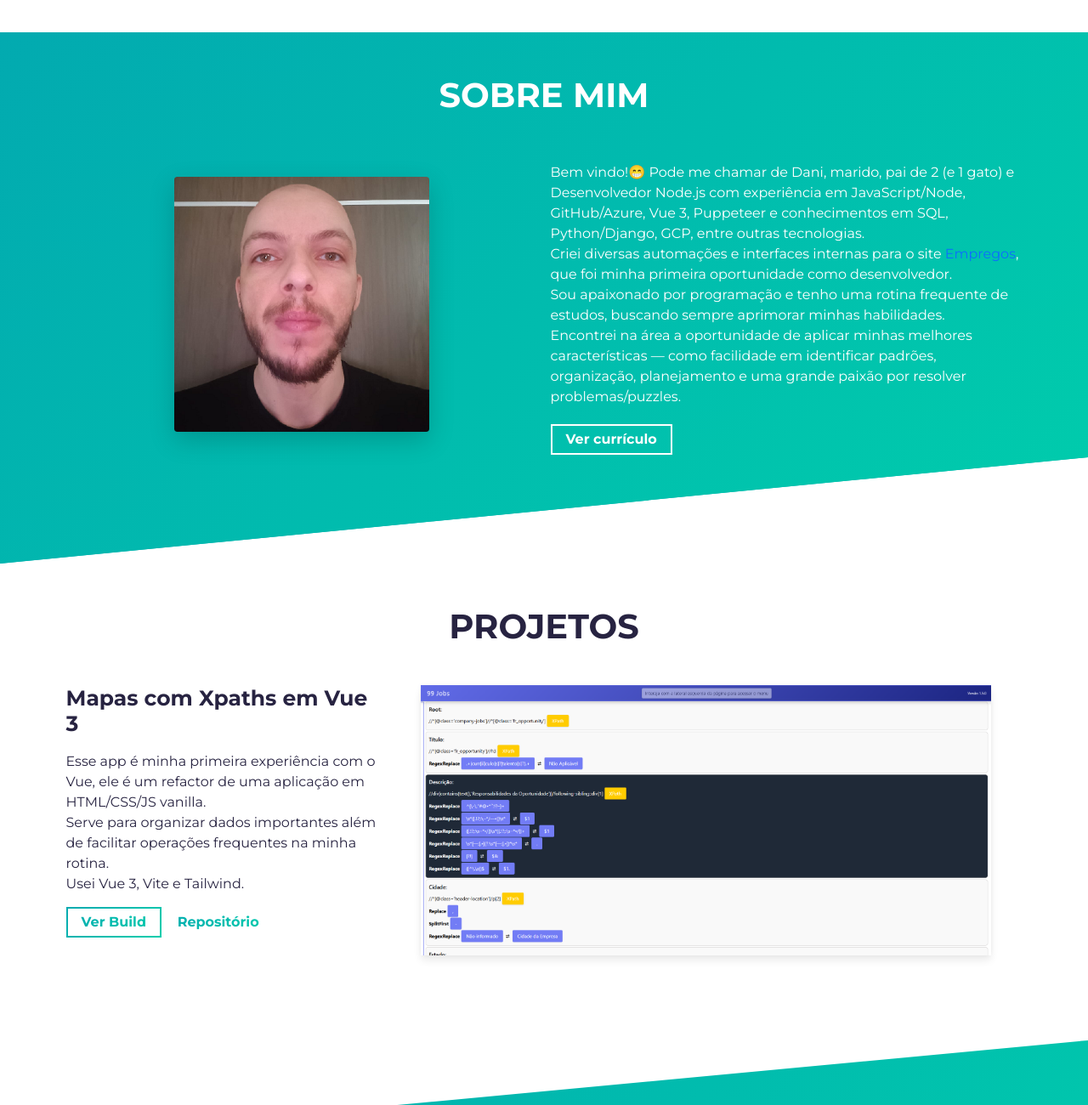
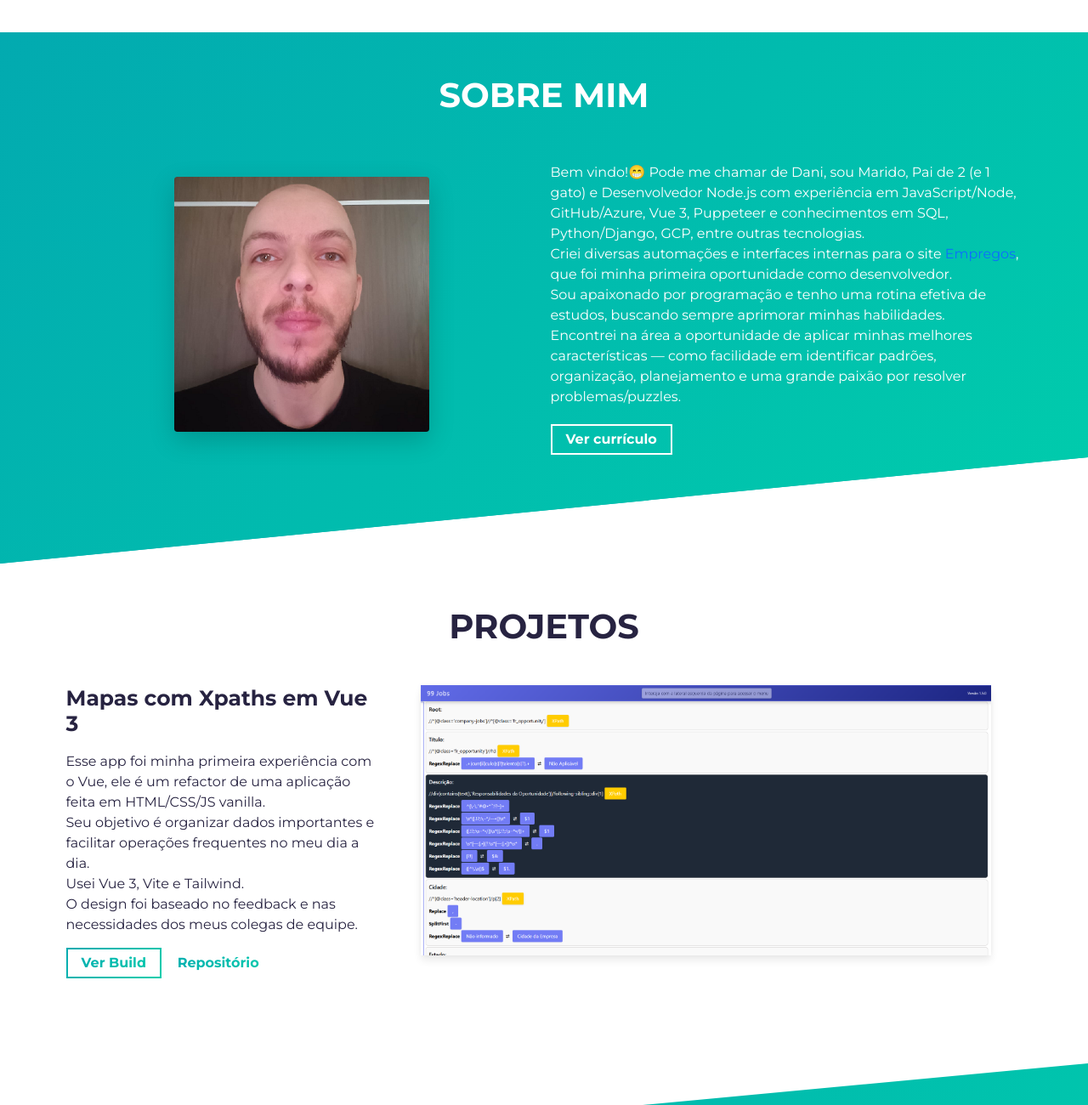
Before and after one commit to Daniel-Paschoalinoto/portfolio, a website built with Parcel: page src/index.html in a window 1280 px wide. Shown: the part 762-2062 px from the top of the page at 85% size. Built offline with nearby package versions, Linux system fonts and the light colour scheme.

Commit message:
Melhorias texto

```diff
--- a/src/index.html
+++ b/src/index.html
@@ -50,11 +50,11 @@
 
             </p>
             <p class="about-wrapper__info-text">
-              Bem vindo!😁 Pode me chamar de Dani, marido, pai de 2 (e 1 gato) e Desenvolvedor Node.js com experiência em JavaScript/Node, GitHub/Azure, Vue 3, Puppeteer e conhecimentos em SQL,
+              Bem vindo!😁 Pode me chamar de Dani, sou Marido, Pai de 2 (e 1 gato) e Desenvolvedor Node.js com experiência em JavaScript/Node, GitHub/Azure, Vue 3, Puppeteer e conhecimentos em SQL,
               Python/Django, GCP, entre outras tecnologias.<br>
               Criei diversas automações e interfaces internas para o site <a href="https://empregos.com.br" target="_blank">Empregos</a>, que foi
               minha primeira oportunidade como desenvolvedor.<br>
-              Sou apaixonado por programação e tenho uma rotina frequente de estudos, buscando sempre aprimorar minhas habilidades.<br>
+              Sou apaixonado por programação e tenho uma rotina efetiva de estudos, buscando sempre aprimorar minhas habilidades.<br>
               Encontrei na área a oportunidade de aplicar minhas melhores características — como facilidade em identificar padrões,
               organização, planejamento e uma grande paixão por resolver problemas/puzzles.
             </p>
@@ -83,9 +83,10 @@
               <h3 class="project-wrapper__text-title">Mapas com Xpaths em Vue 3</h3>
               <div>
                 <p class="mb-4">
-                  Esse app é minha primeira experiência com o Vue, ele é um refactor de uma aplicação em HTML/CSS/JS vanilla.<br>
-                  Serve para organizar dados importantes além de facilitar operações frequentes na minha rotina.<br>
-                  Usei Vue 3, Vite e Tailwind.
+                  Esse app foi minha primeira experiência com o Vue, ele é um refactor de uma aplicação feita em HTML/CSS/JS vanilla.<br>
+                  Seu objetivo é organizar dados importantes e facilitar operações frequentes no meu dia a dia.<br>
+                  Usei Vue 3, Vite e Tailwind.<br>
+                  O design foi baseado no feedback e nas necessidades dos meus colegas de equipe.
                 </p>
               </div>
               <a rel="noreferrer" target="_blank" class="cta-btn cta-btn--hero"
```
